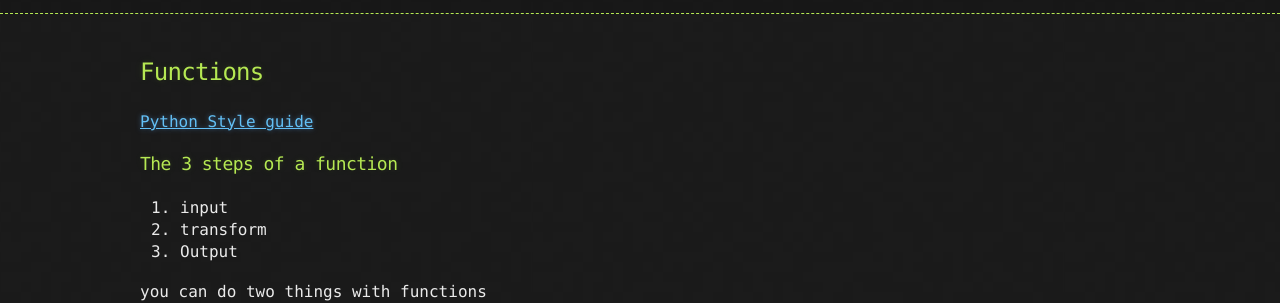
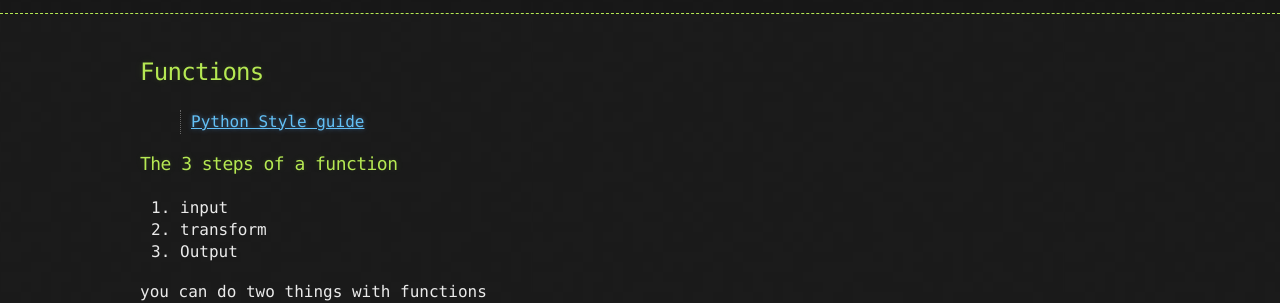
Before and after one commit to sciustechnologia/sciustechnologia.github.io, a Jekyll site: the page built from python/06_functions/06.md, in a window 1280 px wide. Shown: the part 179-482 px from the top of the page. Built offline with Jekyll 4.4.1, drawn with Linux system fonts in a browser that asks for light colours.

Commit message:
Update 06.md

```diff
--- a/python/06_functions/06.md
+++ b/python/06_functions/06.md
@@ -4,8 +4,7 @@ layout: default
 ---
 
 ## Functions
-
-[Python Style guide](https://peps.python.org/pep-0008/)
+> [Python Style guide](https://peps.python.org/pep-0008/)
 
 ### The 3 steps of a function
 
```
